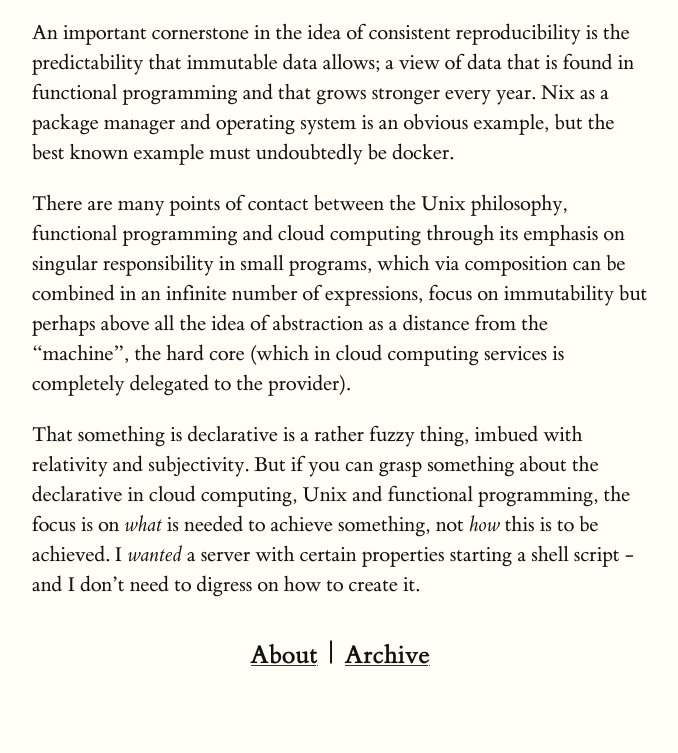
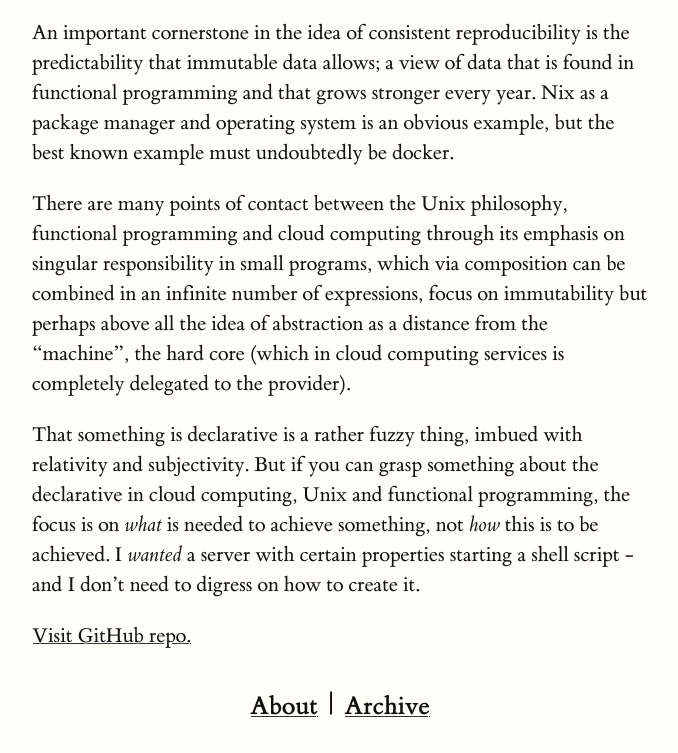
Before and after one commit to bergsans/bergsans.github.io, a plain HTML site: page essays/2021-08-28-an-aws-minecraft-server-and-when-cloud-computing-shines/index.html in a window 1280 px wide. Shown: the part 2825-3578 px from the top of the page, without its empty margins (128-806 px from the left). Before the commit the page ends 3535 px from the top, so only its background shows below. Drawn offline with nearby package versions, Linux system fonts and the light colour scheme; some packages are replaced by stand-ins of ours.

Commit message:
Add github link

```diff
--- a/essays/2021-08-28-an-aws-minecraft-server-and-when-cloud-computing-shines/index.html
+++ b/essays/2021-08-28-an-aws-minecraft-server-and-when-cloud-computing-shines/index.html
@@ -407,7 +407,7 @@ USER_3 has visited 1 times
 <p>An important cornerstone in the idea of consistent reproducibility is the predictability that immutable data allows; a view of data that is found in functional programming and that grows stronger every year. Nix as a package manager and operating system is an obvious example, but the best known example must undoubtedly be docker.</p>
 <p>There are many points of contact between the Unix philosophy, functional programming and cloud computing through its emphasis on singular responsibility in small programs, which via composition can be combined in an infinite number of expressions, focus on immutability but perhaps above all the idea of abstraction as a distance from the “machine”, the hard core (which in cloud computing services is completely delegated to the provider).</p>
 <p>That something is declarative is a rather fuzzy thing, imbued with relativity and subjectivity. But if you can grasp something about the declarative in cloud computing, Unix and functional programming, the focus is on <em>what</em> is needed to achieve something, not <em>how</em> this is to be achieved. I <em>wanted</em> a server with certain properties starting a shell script - and I don’t need to digress on how to create it.</p>
-
+<p><a href="https://github.com/bergsans/aws-minecraft-server/">Visit GitHub repo.</a></p>
 
 <div style="margin: 40px 0;">
 
```
